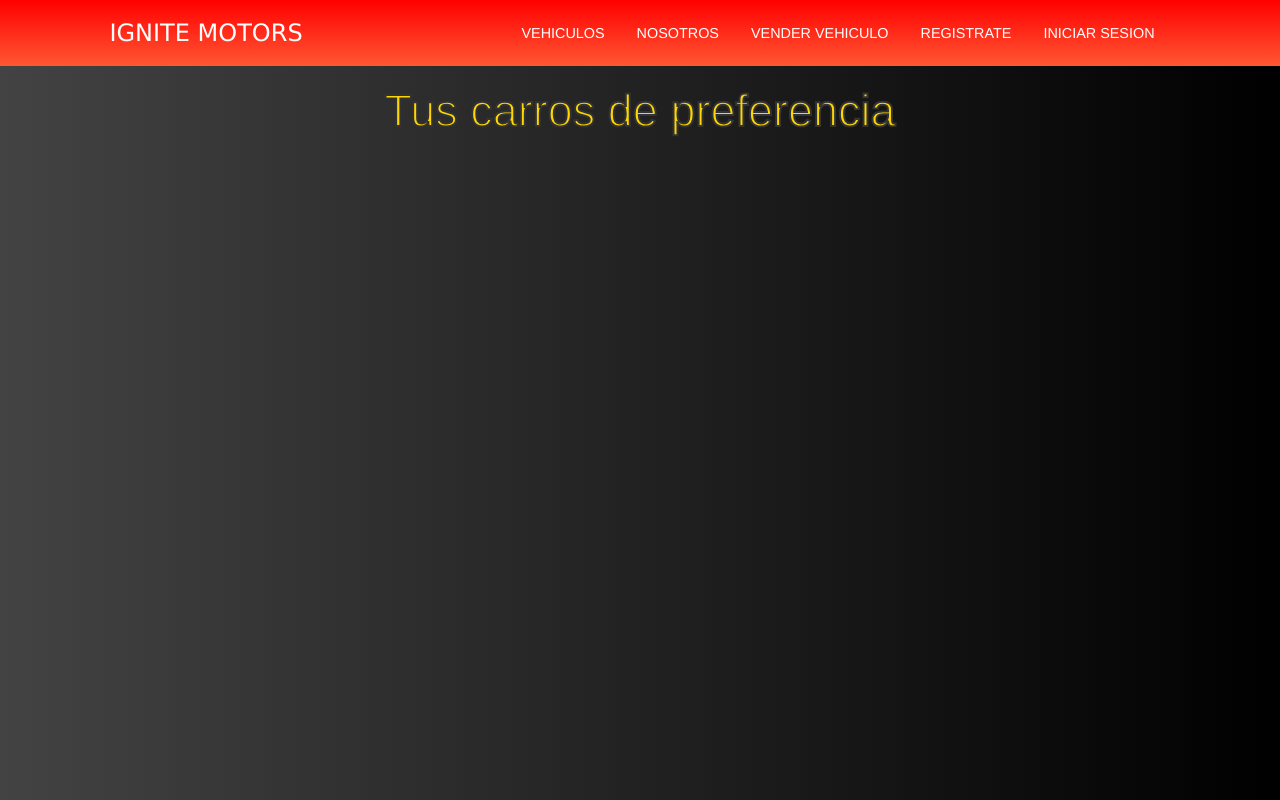
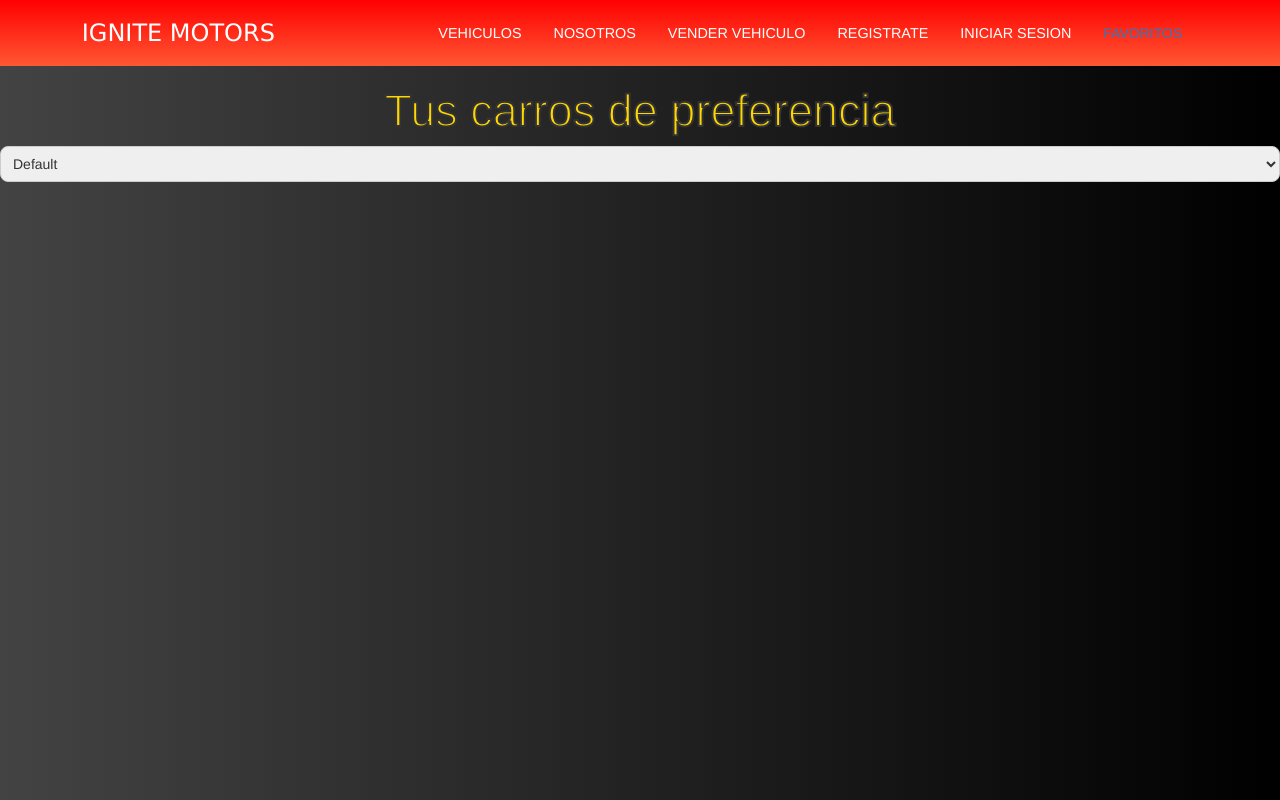
Before and after one commit to Omarx32/PF-Autos, a React (Vite) app in the folder client/: page /Favorites in a window 1280 px wide. Shown: the top 800 px of the page. Built offline with nearby package versions, Linux system fonts and the light colour scheme.

Commit message:
Sección favoritos + ordenamiento

```diff
--- a/client/src/Components/Favorites/Favorites.jsx
+++ b/client/src/Components/Favorites/Favorites.jsx
@@ -1,13 +1,32 @@
-import { useSelector } from 'react-redux'
+import { useState } from 'react'
+import { useDispatch, useSelector } from 'react-redux'
 import Card from '../Cards/Card/Card'
 import style from './Favorites.module.css'
+import { OrderByNameFavs } from '../../redux/action/action'
 
 const Favorites = () => {
+  const dispatch=useDispatch();
   const favorites= useSelector((state)=> state.favorites)
+
+  const [order, setOrder]=useState('');
+
+  const handleOrder=(event)=>{
+    event.preventDefault();
+    dispatch(OrderByNameFavs(event.target.value));
+    setOrder(event.target.value);
+  }
 
   return (
     <div>
       <h1 className={style.h1}>Tus carros de preferencia</h1>
+
+      <div>
+        <select onChange={handleOrder}>
+          <option value="default">Default</option>
+          <option value="A-Z">A - Z </option>
+          <option value="Z-A">Z - A </option>
+        </select>
+      </div>
         {
           favorites.map((fav)=>{
             return <Card
--- a/client/src/Components/NavBar/Navbar.jsx
+++ b/client/src/Components/NavBar/Navbar.jsx
@@ -1,7 +1,7 @@
 import React, { useState, useEffect } from 'react';
 import { useNavigate } from 'react-router-dom';
 import "../NavBar/NavBar.css";
-// import { Link } from 'react-router-dom'
+import { Link } from 'react-router-dom'
 import Favorites from '../Favorites/Favorites';
 
 const Navbar = () => {
@@ -65,9 +65,9 @@ const Navbar = () => {
             INICIAR SESION
           </a>
         </li>
-        {/* <li className="nav__item">
+        <li className="nav__item">
           <Link to="/Favorites">FAVORITOS</Link>
-        </li> */}
+        </li>
       </ul>
     </nav>
   );
--- a/client/src/Views/Home/Home.jsx
+++ b/client/src/Views/Home/Home.jsx
@@ -59,8 +59,6 @@ export default function Home() {
   return (
     <div className={styles.container}>
       <div>
-        <div></div>
-
         {/* <select ></select> */}
         <div className={`${styles.filtros}`}>
           <select onChange={handleOrderByName}>
--- a/client/src/redux/action/action.js
+++ b/client/src/redux/action/action.js
@@ -13,6 +13,7 @@ import {
   FILTER_CATEGORY,
   ADD_FAV,
   REMOVE_FAV,
+  ORDER_BY_NAME_FAV,
 } from "./typeAction";
 
 export const getCars = () => {
@@ -62,6 +63,13 @@ export const onSearch = (name) => {
 export const OrderByName = (payload) => {
   return {
     type: ORDER_BY_NAME,
+    payload,
+  };
+};
+
+export const OrderByNameFavs = (payload) => {
+  return {
+    type: ORDER_BY_NAME_FAV,
     payload,
   };
 };
--- a/client/src/redux/action/typeAction.js
+++ b/client/src/redux/action/typeAction.js
@@ -10,3 +10,4 @@ export const FILTER_BRANDS = "FILTER_BRANDS";
 export const FILTER_CATEGORY = "FILTER_CATEGORY";
 export const ADD_FAV="ADD_FAV"
 export const REMOVE_FAV="REMOVE_FAV"
+export const ORDER_BY_NAME_FAV="ORDER_BY_NAME_FAV"
--- a/client/src/redux/reducer/reducer.js
+++ b/client/src/redux/reducer/reducer.js
@@ -9,6 +9,7 @@ import {
   GET_DETAIL,
   ON_SEARCH,
   ORDER_BY_NAME,
+  ORDER_BY_NAME_FAV,
   ORDER_BY_PRICE,
   REMOVE_FAV,
 } from "../action/typeAction";
@@ -87,6 +88,23 @@ function rootReducer(state = initialState, action) {
         cars: sortedName,
       };
 
+      case ORDER_BY_NAME_FAV:
+      if (action.payload === "Default") {
+        return {
+          ...state,
+          favorites: state.favorites
+        };
+      }
+
+      const sortedNameFav = action.payload === "A-Z"
+        ? state.favorites.sort((a, b) => a.name.toLowerCase().localeCompare(b.name.toLowerCase()))
+        : state.favorites.sort((a, b) => b.name.toLowerCase().localeCompare(a.name.toLowerCase()));
+
+      return {
+        ...state,
+        favorites: sortedNameFav,
+      };
+
     case ORDER_BY_PRICE:
       if (action.payload === "Default") {
         return {
```
Lines whose indentation alone changed are shown as unchanged.
